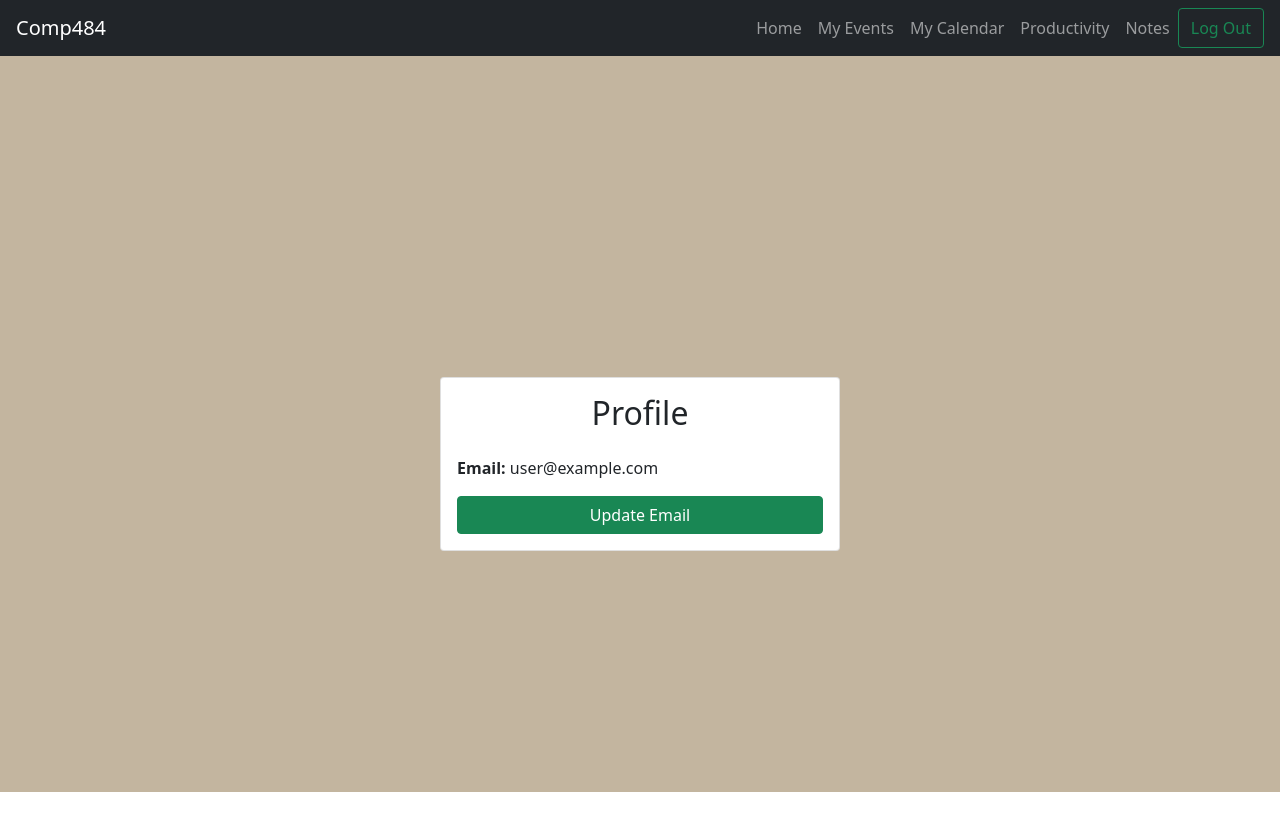
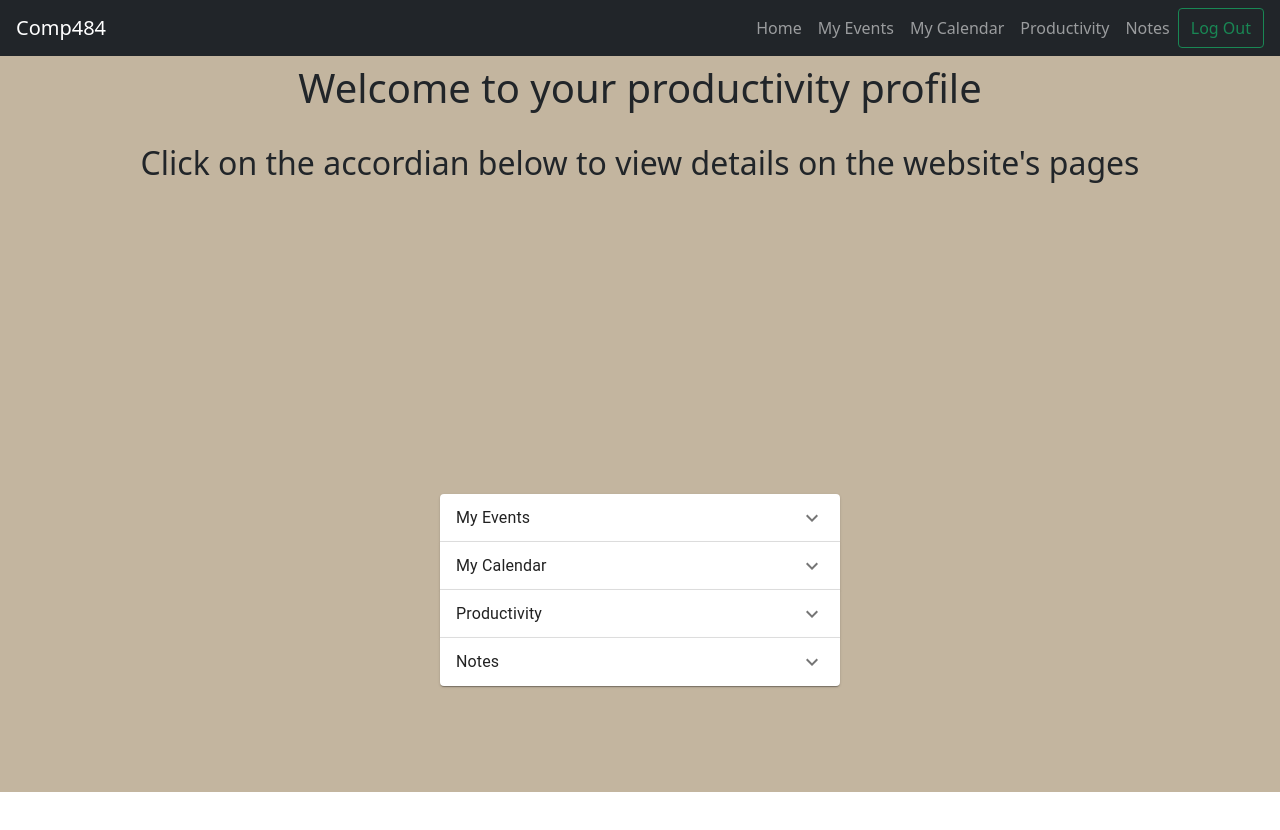
Before and after one commit to Emanuel-9810/MyToDoApp, a React (Create React App) app in the folder frontend/: page / in a window 1280 px wide. Shown: the top 830 px of the page. Built offline with nearby package versions, Linux system fonts and the light colour scheme; no server answers; sample sign-in values are in the browser's storage.

Commit message:
Fixed Dashboard

```diff
--- a/frontend/package.json
+++ b/frontend/package.json
@@ -8,6 +8,7 @@
     "@emotion/styled": "^11.6.0",
     "@material-ui/core": "^4.12.3",
     "@material-ui/icons": "^4.11.2",
+    "@mui/icons-material": "^5.2.4",
     "@mui/material": "^5.2.4",
     "@testing-library/jest-dom": "^5.16.1",
     "@testing-library/react": "^12.1.2",
--- a/frontend/src/components/Dashboard.jsx
+++ b/frontend/src/components/Dashboard.jsx
@@ -4,6 +4,11 @@ import { Card, Button, Alert, Navbar, Nav, Container } from "react-bootstrap";
 import { useAuth } from "../contexts/AuthContext";
 import { Link, useNavigate } from "react-router-dom";
 import Box from "@mui/material/Box";
+import Accordion from '@mui/material/Accordion';
+import AccordionSummary from '@mui/material/AccordionSummary';
+import AccordionDetails from '@mui/material/AccordionDetails';
+import Typography from '@mui/material/Typography';
+import ExpandMoreIcon from '@mui/icons-material/ExpandMore';
 
 
 
@@ -65,21 +70,79 @@ export default function Dashboard() {
       </Navbar>
 
       <Box style={boxStyle}>
+        <h1 align="center">Welcome to your productivity profile</h1>
+        <br></br>
+        <h2 align="center">Click on the accordian below to view details on the website's pages</h2>
       <div
         className="d-flex align-items-center justify-content-center"
         style={{ minHeight: "100vh" }}
       >
         <div className="w-100" style={{ maxWidth: "400px" }}>
-          <Card>
-            <Card.Body>
-              <h2 className="text-center mb-4">Profile</h2>
-              {error && <Alert variant="danger">{error}</Alert>}
-              <strong>Email: </strong> {currentUser.email}
-              <Link to="/update-profile" className="btn btn-success w-100 mt-3">
-                Update Email
-              </Link>
-            </Card.Body>
-          </Card>
+          <Accordion>
+            {/* Events */}
+            <AccordionSummary
+              expandIcon={<ExpandMoreIcon />}
+              aria-controls="panel1a-content"
+              id="panel1a-header"
+            >
+              <Typography>My Events</Typography>
+            </AccordionSummary>
+            <AccordionDetails>
+              <Typography>
+                In this page, you can see your up to date google calendar, along with its events,
+                time of the event, location, and descriptive details.
+              </Typography>
+            </AccordionDetails>
+          </Accordion>
+          {/* Calendar */}
+          <Accordion>
+            <AccordionSummary
+              expandIcon={<ExpandMoreIcon />}
+              aria-controls="panel2a-content"
+              id="panel2a-header"
+            >
+              <Typography>My Calendar</Typography>
+            </AccordionSummary>
+            <AccordionDetails>
+              <Typography>
+                Create events that will directly be sent to and added to your google calendar, first you
+                would login with the google button, then from there you will be given a form to fill out with
+                the event details. This will then be saved onto your primary calendar.
+              </Typography>
+            </AccordionDetails>
+          </Accordion>
+          {/* Productivity */}
+          <Accordion>
+            <AccordionSummary
+              expandIcon={<ExpandMoreIcon />}
+              aria-controls="panel2a-content"
+              id="panel2a-header"
+            >
+              <Typography>Productivity</Typography>
+            </AccordionSummary>
+            <AccordionDetails>
+              <Typography>
+                View resources to become more productive and overall become better with time management,
+                productivity, and even health.
+              </Typography>
+            </AccordionDetails>
+          </Accordion>
+          {/* Notes */}
+          <Accordion>
+            <AccordionSummary
+              expandIcon={<ExpandMoreIcon />}
+              aria-controls="panel2a-content"
+              id="panel2a-header"
+            >
+              <Typography>Notes</Typography>
+            </AccordionSummary>
+            <AccordionDetails>
+              <Typography>
+                On this page, you can create to do notes and memos to yourself for a simple reminder that
+                you can look back on throughout your day.
+              </Typography>
+            </AccordionDetails>
+          </Accordion>
         </div>
       </div>
       </Box>
```
Also changed, not shown: 1 other file (tests, documents, lock files or other folders).
